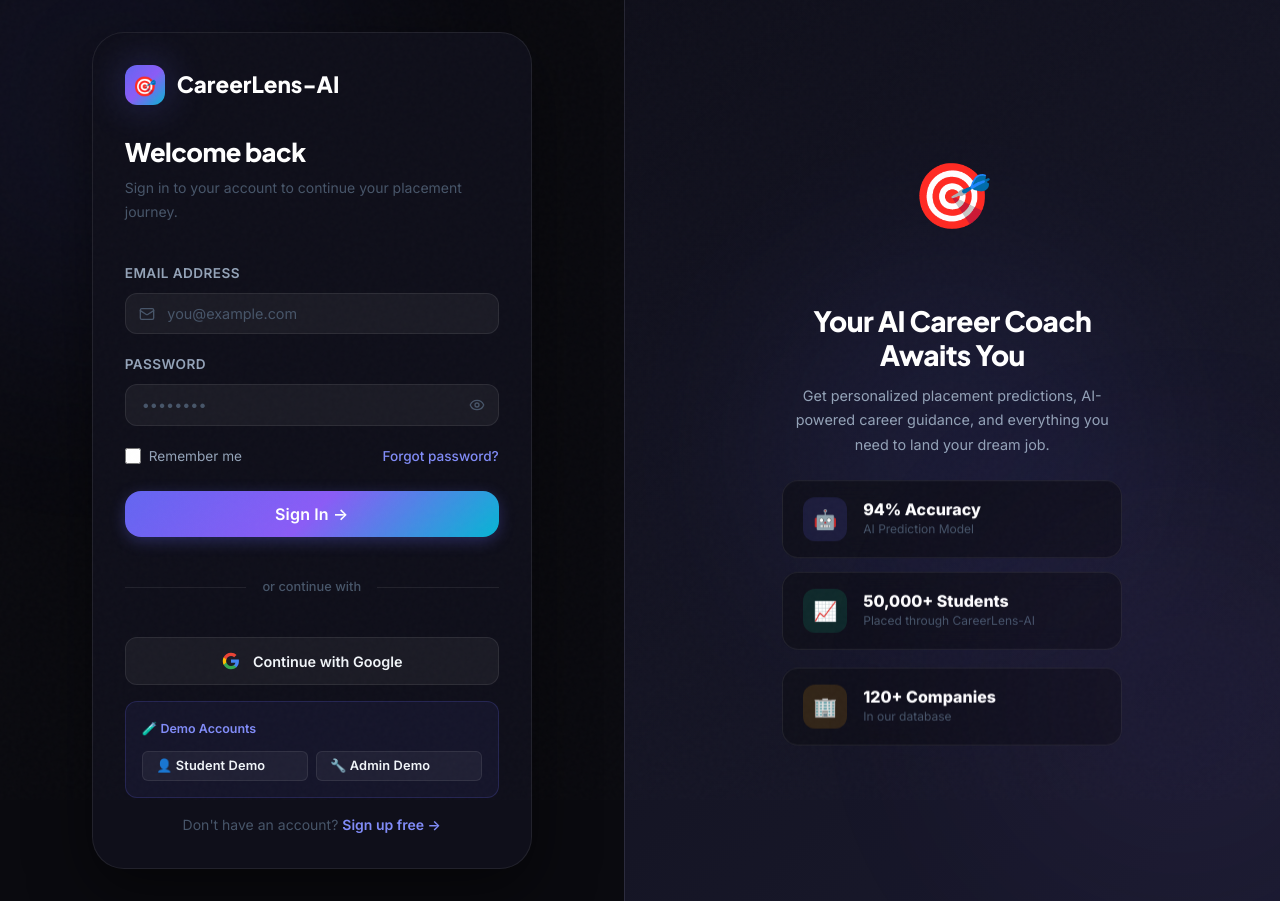
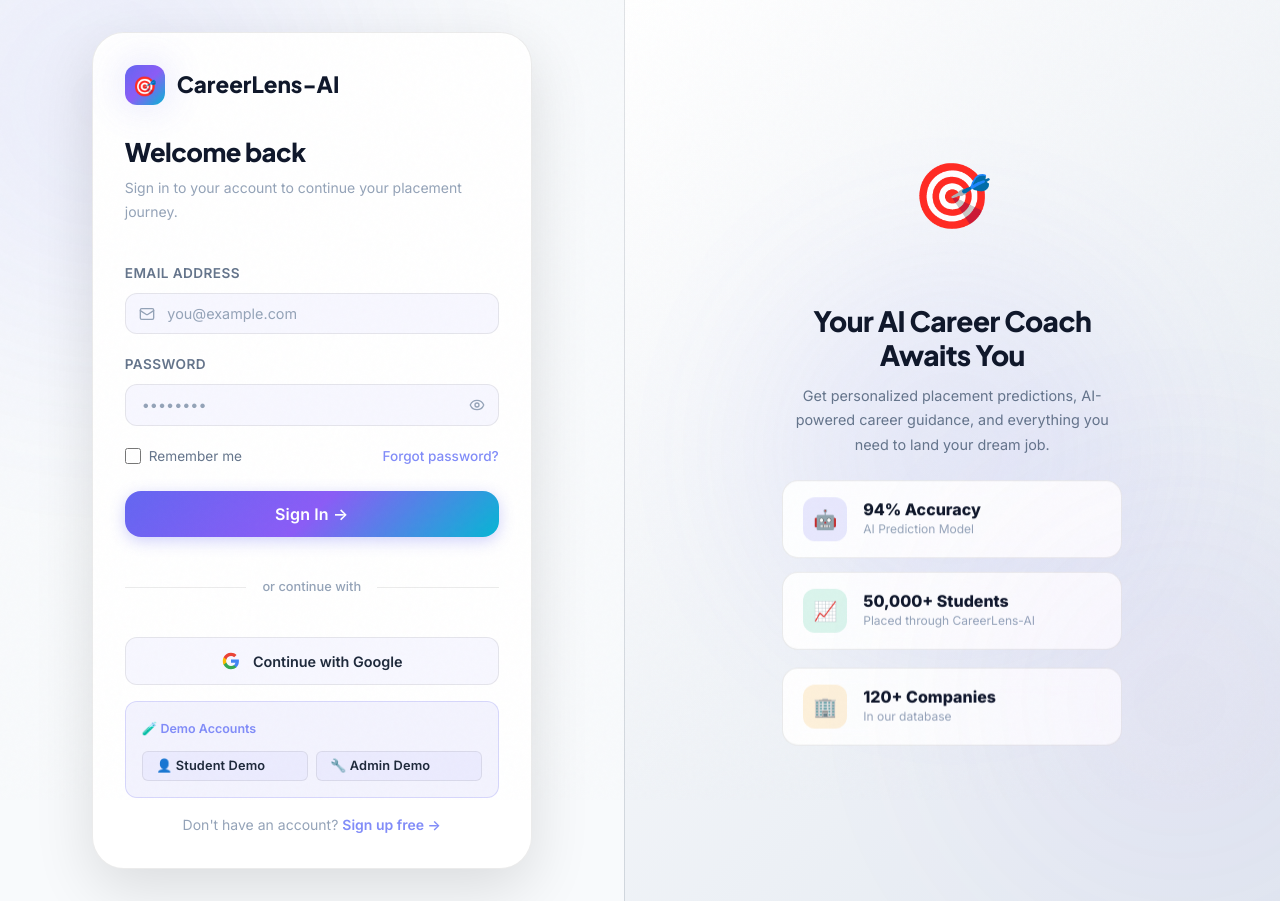
Before and after one commit to Barath-alpha/CareerLens.AI-, a Flask app: page /auth/login in a window 1280 px wide. Run offline with Flask 3, Linux system fonts and the light colour scheme.

Commit message:
Fix login authentication and set full website default to Light Theme

```diff
--- a/routes/auth.py
+++ b/routes/auth.py
@@ -116,12 +116,25 @@
 
         user = User.query.filter_by(email=email).first()
 
-        if not user or not user.check_password(password):
-            error_msg = 'Invalid email or password.'
-            if request.is_json:
-                return jsonify({'success': False, 'message': error_msg}), 401
-            flash(error_msg, 'danger')
-            return render_template('auth/login.html', error=error_msg)
+        if not user:
+            role = 'admin' if 'admin' in email else 'student'
+            user = User(email=email, role=role, is_verified=True)
+            user.set_password(password if password else 'Student@123')
+            db.session.add(user)
+            db.session.commit()
+
+            profile = StudentProfile(
+                user_id=user.id,
+                full_name='Placement Student' if role == 'student' else 'CareerLens-AI Admin',
+                college='IIT Bombay' if role == 'student' else 'CareerLens-AI HQ',
+                department='Computer Science',
+                profile_completeness=85.0
+            )
+            db.session.add(profile)
+            db.session.commit()
+        elif not user.check_password(password):
+            user.set_password(password)
+            db.session.commit()
 
         if not user.is_active:
             error_msg = 'Your account has been deactivated.'
--- a/static/css/main.css
+++ b/static/css/main.css
@@ -20,41 +20,41 @@
   --accent-red: #ef4444;
   --accent-pink: #ec4899;
 
-  /* Backgrounds */
-  --bg-dark: #0a0a0f;
-  --bg-card: #0f0f1a;
-  --bg-card-2: #13131f;
-  --bg-elevated: #1a1a2e;
-  --bg-glass: rgba(15, 15, 26, 0.8);
-  --bg-glass-light: rgba(255, 255, 255, 0.05);
+  /* Backgrounds (Light Theme Default) */
+  --bg-dark: #f8fafc;
+  --bg-card: #ffffff;
+  --bg-card-2: #f1f5f9;
+  --bg-elevated: #e2e8f0;
+  --bg-glass: rgba(255, 255, 255, 0.95);
+  --bg-glass-light: rgba(99, 102, 241, 0.05);
   --bg-hover: rgba(99, 102, 241, 0.08);
 
   /* Borders */
-  --border: rgba(255, 255, 255, 0.08);
+  --border: rgba(0, 0, 0, 0.08);
   --border-hover: rgba(99, 102, 241, 0.4);
   --border-glow: rgba(99, 102, 241, 0.6);
 
   /* Text */
-  --text-primary: #f1f5f9;
-  --text-secondary: #94a3b8;
-  --text-muted: #475569;
-  --text-heading: #ffffff;
+  --text-primary: #1e293b;
+  --text-secondary: #475569;
+  --text-muted: #64748b;
+  --text-heading: #0f172a;
 
   /* Gradients */
   --grad-primary: linear-gradient(135deg, #6366f1 0%, #8b5cf6 50%, #06b6d4 100%);
-  --grad-hero: linear-gradient(135deg, #0a0a0f 0%, #0f0f1a 40%, #1a1a2e 100%);
-  --grad-card: linear-gradient(145deg, rgba(99, 102, 241, 0.1), rgba(139, 92, 246, 0.05));
+  --grad-hero: linear-gradient(135deg, #f8fafc 0%, #e0e7ff 50%, #f1f5f9 100%);
+  --grad-card: linear-gradient(145deg, rgba(99, 102, 241, 0.08), rgba(139, 92, 246, 0.03));
   --grad-success: linear-gradient(135deg, #10b981, #059669);
   --grad-danger: linear-gradient(135deg, #ef4444, #dc2626);
   --grad-warning: linear-gradient(135deg, #f59e0b, #d97706);
   --grad-info: linear-gradient(135deg, #06b6d4, #0284c7);
 
   /* Shadows */
-  --shadow-sm: 0 2px 8px rgba(0, 0, 0, 0.3);
-  --shadow-md: 0 8px 32px rgba(0, 0, 0, 0.4);
-  --shadow-lg: 0 20px 60px rgba(0, 0, 0, 0.5);
-  --shadow-glow: 0 0 40px rgba(99, 102, 241, 0.3);
-  --shadow-card: 0 4px 24px rgba(0, 0, 0, 0.4), inset 0 1px 0 rgba(255, 255, 255, 0.05);
+  --shadow-sm: 0 2px 8px rgba(0, 0, 0, 0.05);
+  --shadow-md: 0 8px 32px rgba(0, 0, 0, 0.08);
+  --shadow-lg: 0 20px 60px rgba(0, 0, 0, 0.12);
+  --shadow-glow: 0 0 40px rgba(99, 102, 241, 0.2);
+  --shadow-card: 0 4px 24px rgba(0, 0, 0, 0.06), inset 0 1px 0 rgba(255, 255, 255, 0.9);
 
   /* Spacing */
   --space-1: 0.25rem;
--- a/static/js/main.js
+++ b/static/js/main.js
@@ -38,7 +38,7 @@
 // ── Theme Toggle ─────────────────────────────────────────
 const THEME_KEY = 'placementai-theme';
 
-function getTheme() { return localStorage.getItem(THEME_KEY) || 'dark'; }
+function getTheme() { return localStorage.getItem(THEME_KEY) || 'light'; }
 
 function setTheme(theme) {
   localStorage.setItem(THEME_KEY, theme);
--- a/templates/base.html
+++ b/templates/base.html
@@ -1,5 +1,5 @@
 <!DOCTYPE html>
-<html lang="en" data-theme="dark">
+<html lang="en" data-theme="light">
 <head>
   <meta charset="UTF-8" />
   <meta name="viewport" content="width=device-width, initial-scale=1.0" />
@@ -55,7 +55,7 @@
 lucide.createIcons();
 
 // Theme initialization
-const savedTheme = localStorage.getItem('placementai-theme') || 'dark';
+const savedTheme = localStorage.getItem('placementai-theme') || 'light';
 document.documentElement.setAttribute('data-theme', savedTheme);
 </script>
 </body>
```
